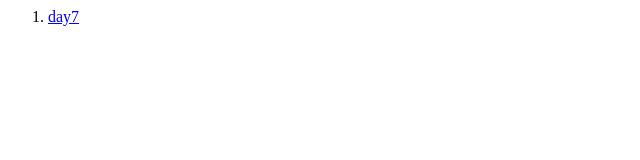
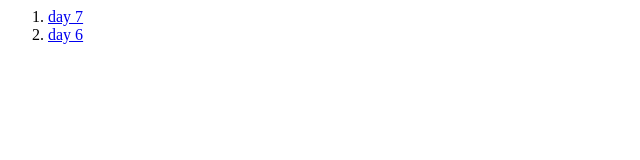
Before and after one commit to n33ti/Chubb, a plain HTML site: page index.html in a window 1280 px wide. Shown: the full height of the page, 0-640 px from the left. Drawn offline with Linux system fonts and the light colour scheme.

Commit message:
Update index.html

```diff
--- a/index.html
+++ b/index.html
@@ -1,7 +1,8 @@
 <html>
     <body>
         <ol>
-            <li><a href ="Day7.html">day7</a></li>
+            <li><a href ="Day7.html">day 7</a></li>
+            <li><a href="Day6.html">day 6</a></li>
         </ol>
 
     </body>
```
